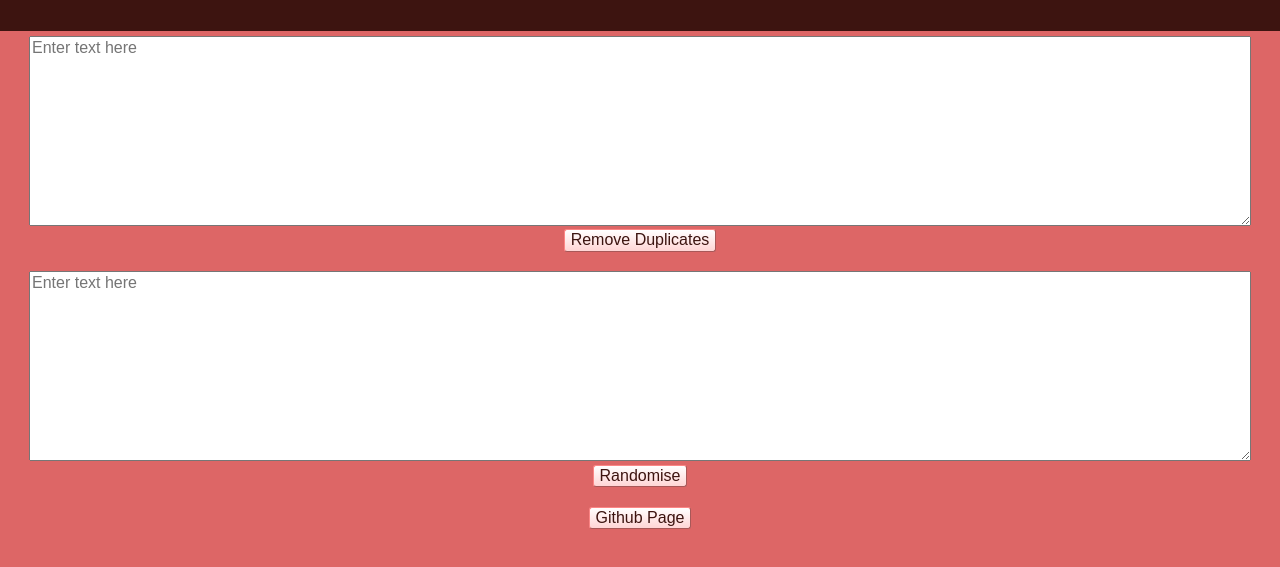
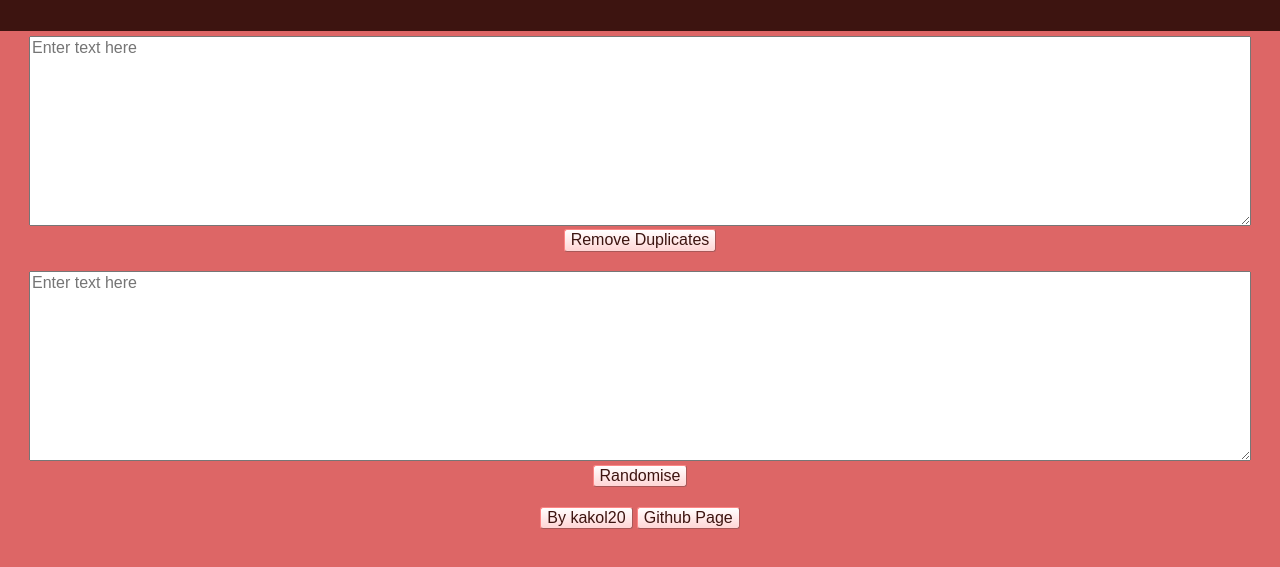
Before and after one commit to kakol20/Text-Tools, a plain HTML site: page index.html in a window 1280 px wide. Shown: the part 89-656 px from the top of the page. Drawn offline with Linux system fonts and the light colour scheme.

Commit message:
Added by kakol20 button

```diff
--- a/index.html
+++ b/index.html
@@ -50,6 +50,14 @@
 			</div>
 		</button> <br> <br>
 
+		<!-- Other -->
+		<a href="https://github.com/kakol20" target="_blank">
+			<button>
+				<div>
+					<p>By kakol20</p>
+				</div>
+			</button>
+		</a>
 		<a href="https://github.com/kaking20908/Text-Tools" target="_blank">
 			<button>
 				<div>
```
